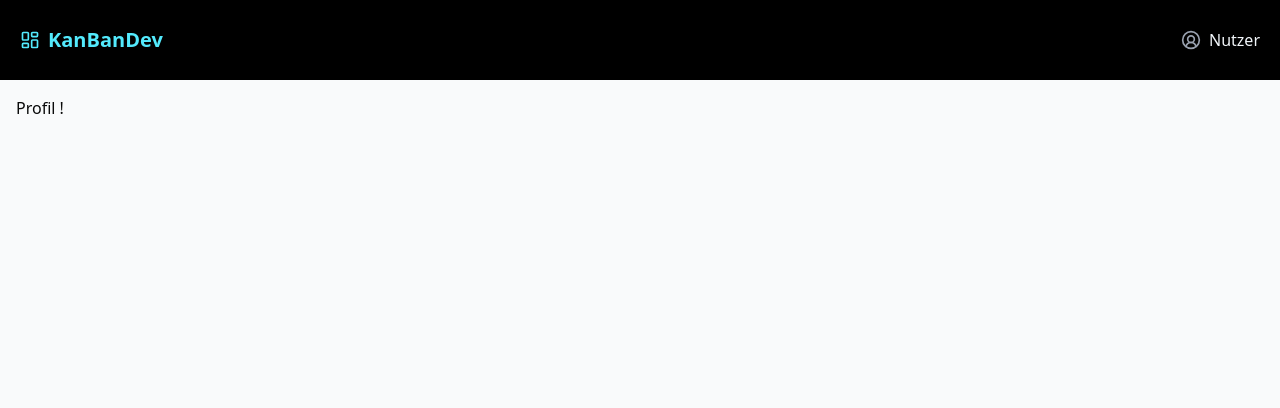
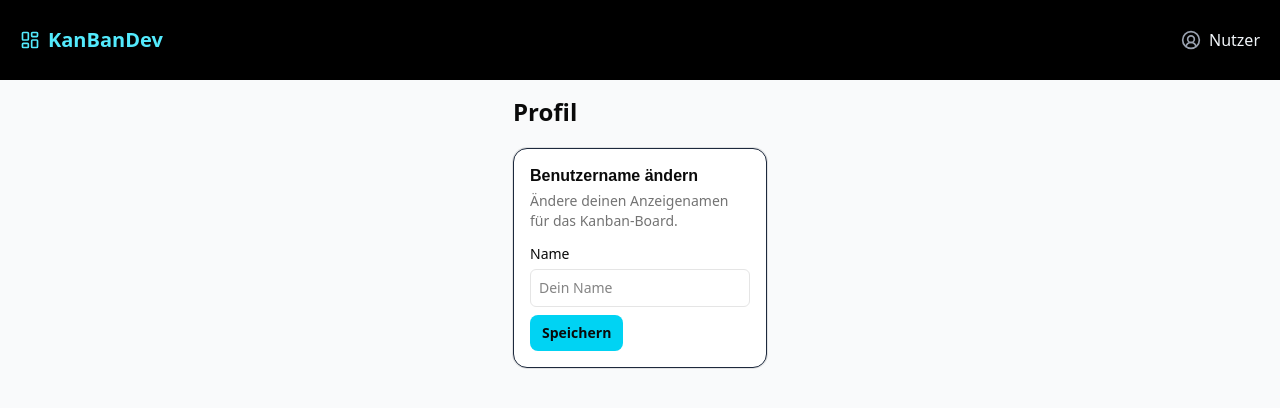
Before and after one commit to Schokett/KanBanDev, a React (Vite) app: page /KanBanDev/profile in a window 1280 px wide. Shown: the top 408 px of the page. Built offline with nearby package versions, Linux system fonts and the light colour scheme.

Commit message:
Profil added

```diff
--- a/src/App.tsx
+++ b/src/App.tsx
@@ -7,7 +7,7 @@ function App() {
     <>
       <div className="bg-black h-20 flex justify-between items-center p-5">
         <Link to={`/boardoverview`}>
-          <h1 className="text-cyan-300 font-bold text-xl flex gap-2 items-center">
+          <h1 className="cursor-pointer text-cyan-300 font-bold text-xl flex gap-2 items-center">
             <svg
               xmlns="http://www.w3.org/2000/svg"
               width="20"
@@ -27,10 +27,12 @@ function App() {
             KanBanDev
           </h1>
         </Link>
-        <Button className="text-center items-center flex text-slate-100 gap-2">
-          <CircleUserRound className="text-gray-400" stroke-width="2" size={20} />
-          Nutzer
-        </Button>
+        <Link to={`/profile`}>
+          <Button className="cursor-pointer text-center items-center flex text-slate-100 gap-2">
+            <CircleUserRound className="text-gray-400" stroke-width="2" size={20} />
+            Nutzer
+          </Button>
+        </Link>
       </div>
       <main className="p-4 mx-auto">
         <Outlet />
--- a/src/pages/Profile.tsx
+++ b/src/pages/Profile.tsx
@@ -1,4 +1,40 @@
+import { Card, CardContent, CardDescription, CardHeader, CardTitle } from "@/components/ui/card";
+import { Label } from "@/components/ui/label";
+import { Button, Input } from "@base-ui/react";
+
 function Profile() {
-  return <div className="">Profil !</div>;
+  return (
+    <div className="w-fit m-auto">
+      <h2 className="font-bold text-2xl mb-5">Profil</h2>
+
+      <Card className="w-full max-w-sm border-slate-800 border">
+        <CardHeader>
+          <CardTitle className="font-semibold">Benutzername ändern</CardTitle>
+          <CardDescription>Ändere deinen Anzeigenamen für das Kanban-Board.</CardDescription>
+        </CardHeader>
+        <CardContent className="gap-2 flex flex-col">
+          <form>
+            <div className="flex flex-col gap-6">
+              <div className="grid gap-2">
+                <Label htmlFor="email">Name</Label>
+                <Input
+                  id="email"
+                  type="email"
+                  placeholder="Dein Name"
+                  className={"border rounded-sm p-2"}
+                  required
+                />
+              </div>
+            </div>
+          </form>
+          <Button
+            type="submit"
+            className="bg-cyan-400 max-w-fit py-2 px-3 font-semibold rounded-md">
+            Speichern
+          </Button>
+        </CardContent>
+      </Card>
+    </div>
+  );
 }
 export default Profile;
```
